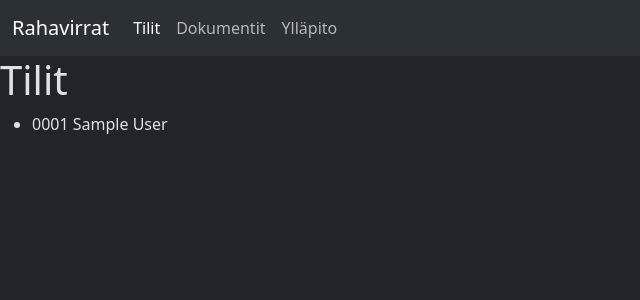
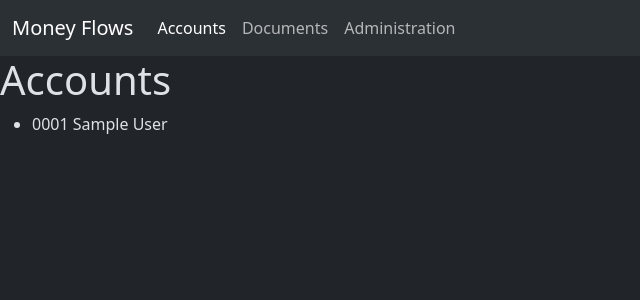
Before and after one commit to Raision-seudun-koulutuskuntayhtyma/django-menot, a Django app: page /tilit/ in a window 1280 px wide. Shown: the top 300 px of the page, without its empty margins (0-640 px from the left). Run offline with Django 4.2, Linux system fonts and the light colour scheme; a user stored in the database is signed in; tables that the repository leaves empty hold one stand-in row (values such as "Sample post").

Commit message:
Käännä suomennettavat tekstit html-tiedostoissa

```diff
--- a/moneyflow/templates/moneyflow/accounts.html
+++ b/moneyflow/templates/moneyflow/accounts.html
@@ -1,8 +1,9 @@
 {% extends "moneyflow/base.html" %}
+{% load i18n %}
 
 {% block content %}
 
-<h1>Tilit</h1>
+<h1>{% translate "Accounts" %}</h1>
 
 <ul>
     {% for account in accounts %}
--- a/moneyflow/templates/moneyflow/base.html
+++ b/moneyflow/templates/moneyflow/base.html
@@ -1,5 +1,9 @@
+{% load i18n %}
 <!DOCTYPE html>
-<html lang="fi" data-bs-theme="dark">
+<html
+    lang="{% translate 'en' context 'Language code for html lang attribute' %}"
+    data-bs-theme="dark"
+>
     <head>
         <meta charset="UTF-8" />
         <meta name="viewport" content="width=device-width, initial-scale=1" />
@@ -14,7 +18,7 @@
     <body>
         <nav class="navbar navbar-expand-lg bg-body-tertiary">
             <div class="container-fluid">
-                <a class="navbar-brand" href="{% url 'index' %}">Rahavirrat</a>
+                <a class="navbar-brand" href="{% url 'index' %}">{% translate "Money Flows" %}</a>
                 <button
                     class="navbar-toggler"
                     type="button"
@@ -22,7 +26,7 @@
                     data-bs-target="#navbarNav"
                     aria-controls="navbarNav"
                     aria-expanded="false"
-                    aria-label="Näytä tai piilota navigaatio"
+                    aria-label="{% translate "Toggle navigation visibility" %}"
                 >
                     <span class="navbar-toggler-icon"></span>
                 </button>
@@ -33,19 +37,19 @@
                             <a
                                 class="nav-link {% if url_name == 'accounts' %}active{% endif %}"
                                 href="{% url 'accounts' %}"
-                                >Tilit</a
+                                >{% translate "Accounts" %}</a
                             >
                         </li>
                         <li class="nav-item">
                             <a
                                 class="nav-link {% if url_name == 'documents' %}active{% endif %}"
                                 href="{% url 'documents' %}"
-                                >Dokumentit</a
+                                >{% translate "Documents" %}</a
                             >
                         </li>
                         <li class="nav-item">
                             <a class="nav-link" href="{% url 'admin:index' %}"
-                                >Ylläpito</a
+                                >{% translate "Administration" context "navigation" %}</a
                             >
                         </li>
                         {% endwith %}
--- a/moneyflow/templates/moneyflow/documents.html
+++ b/moneyflow/templates/moneyflow/documents.html
@@ -1,8 +1,9 @@
 {% extends "moneyflow/base.html" %}
+{% load i18n %}
 
 {% block content %}
 
-<h1>Dokumentit</h1>
+<h1>{% translate "Documents" %}</h1>
 
 <ul>
     {% for doc in documents %}
--- a/moneyflow/templates/moneyflow/index.html
+++ b/moneyflow/templates/moneyflow/index.html
@@ -1,7 +1,8 @@
 {% extends "moneyflow/base.html" %}
+{% load i18n %}
 
 {% block content %}
 
-<h1>Tervetuloa!</h1>
+<h1>{% translate "Welcome!" %}</h1>
 
 {% endblock %}
```
Also changed, not shown: moneyflow/locale/fi/LC_MESSAGES/django.po.
